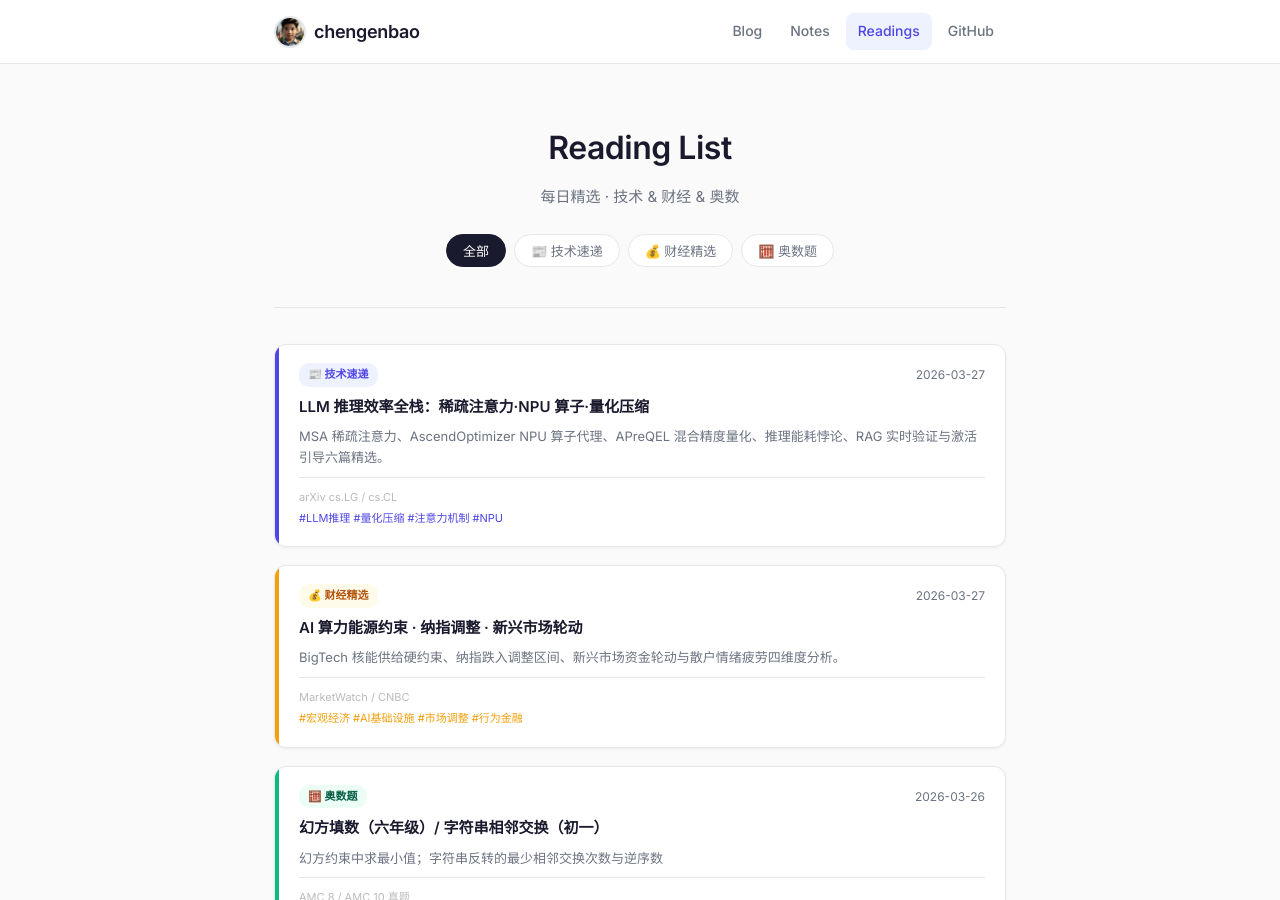
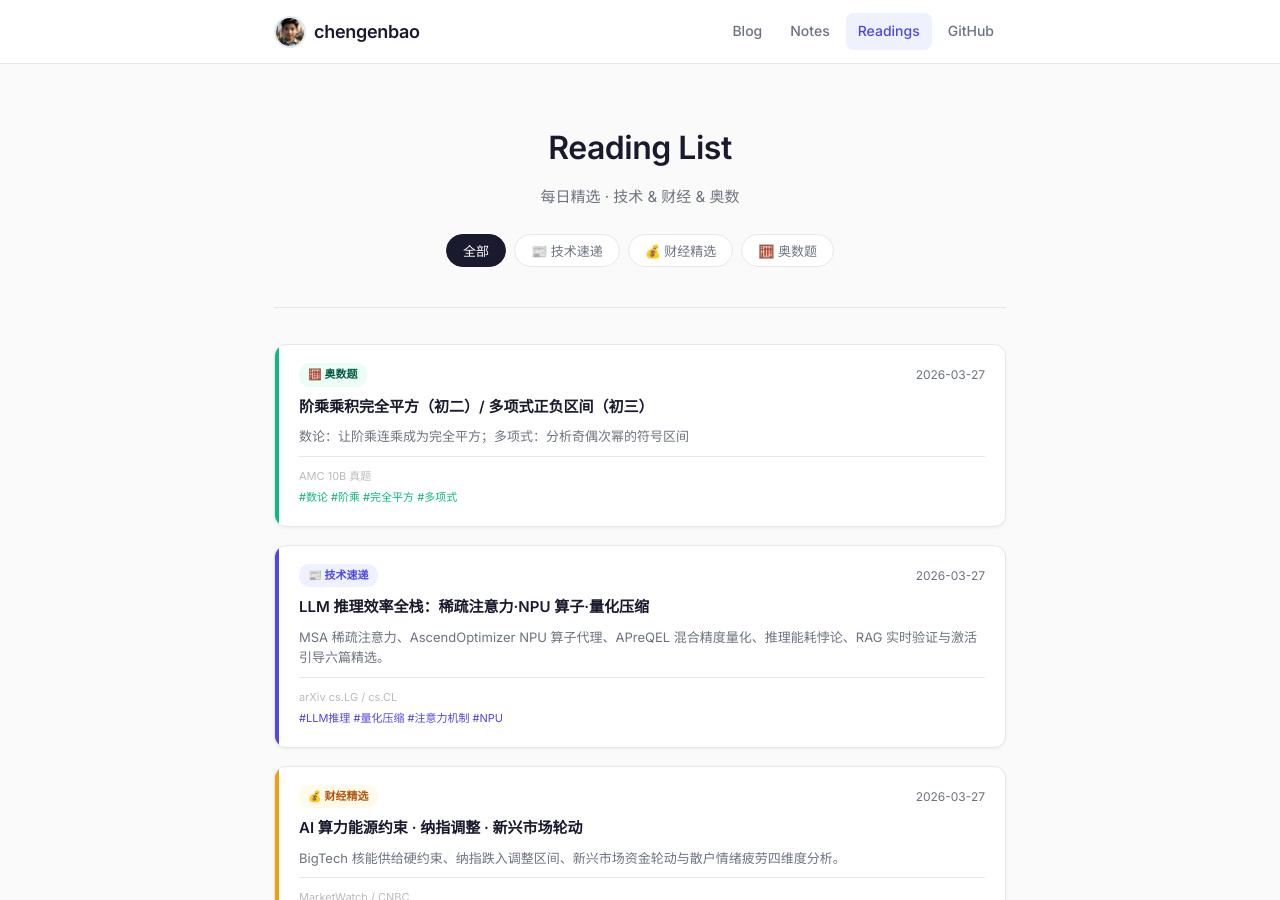
Before and after one commit to chengenbao/chengenbao.github.io, a Jekyll site: the page built from reading-list/index.md, in a window 1280 px wide and 900 px high. Built offline with Jekyll 4.4.1, drawn with Linux system fonts in a browser that asks for light colours.

Commit message:
add math card 2026-03-27

```diff
--- a/reading-list/index.md
+++ b/reading-list/index.md
@@ -18,6 +18,21 @@
   </div>
 
   <div class="rl-grid">
+<a class="rl-card math" href="/reading-list/2026-03-27-math/">
+  <div class="rl-accent"></div>
+  <div class="rl-body">
+    <div class="rl-top">
+      <span class="rl-badge math">🧮 奥数题</span>
+      <time>2026-03-27</time>
+    </div>
+    <h2>阶乘乘积完全平方（初二）/ 多项式正负区间（初三）</h2>
+    <p>数论：让阶乘连乘成为完全平方；多项式：分析奇偶次幂的符号区间</p>
+    <div class="rl-meta">
+      <span class="rl-source">AMC 10B 真题</span>
+      <span class="rl-tags">#数论 #阶乘 #完全平方 #多项式</span>
+    </div>
+  </div>
+</a>
 <a class="rl-card tech" href="/reading-list/2026-03-27-tech-daily/">
   <div class="rl-accent"></div>
   <div class="rl-body">
```
